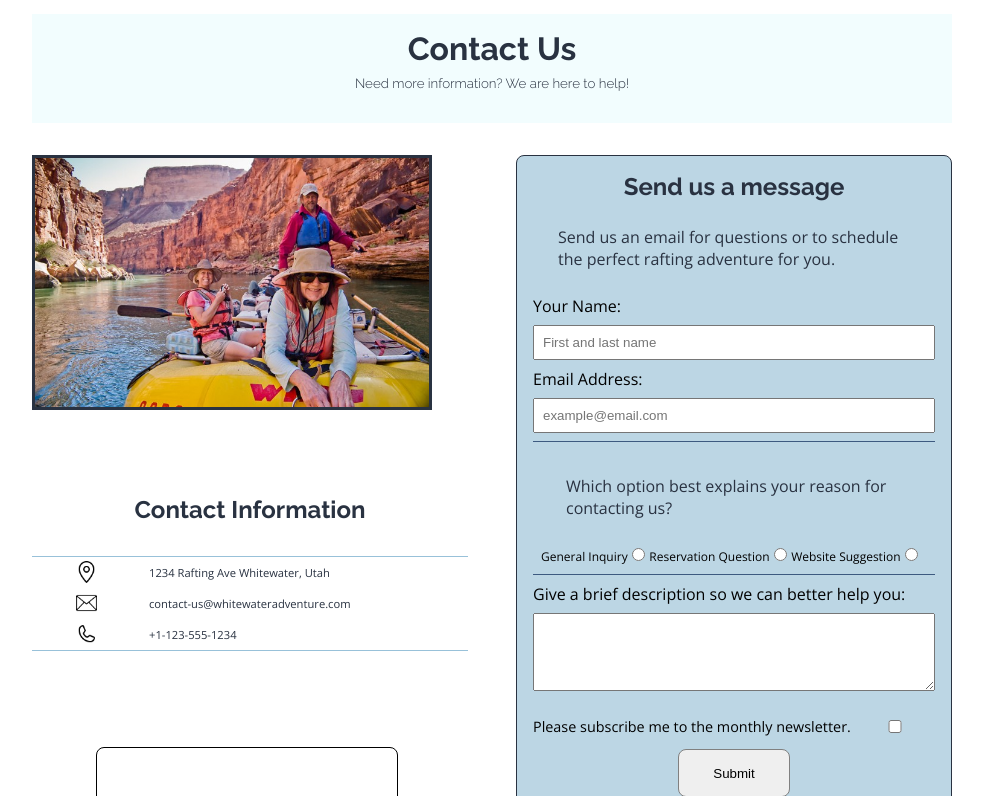
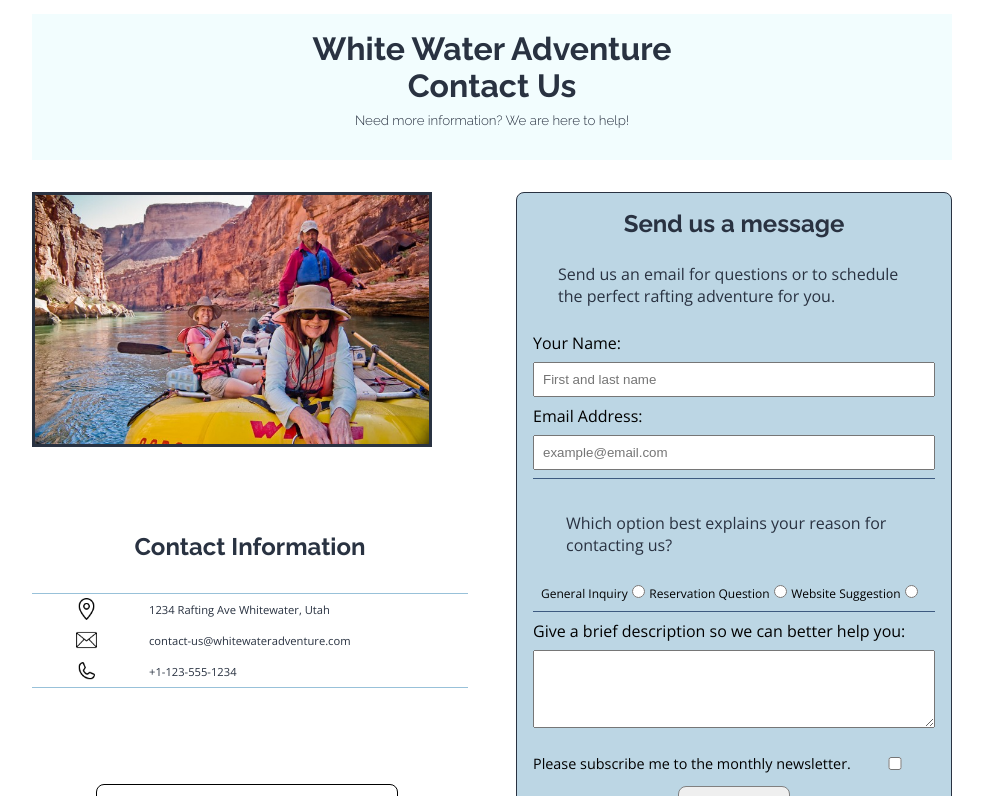
Before and after one commit to lishdiane/wdd130, a plain HTML site: page wwr/contact.html in a window 1280 px wide. Shown: the part 156-952 px from the top of the page, without its empty margins (148-1131 px from the left). Drawn offline with nearby package versions, Linux system fonts and the light colour scheme; grey boxes are pictures that could not be loaded.

Commit message:
contact us

```diff
--- a/wwr/contact.html
+++ b/wwr/contact.html
@@ -21,7 +21,7 @@
         <main>
 
             <div class="heading1">
-                <h1>Contact Us</h1>
+                <h1>White Water Adventure<br>Contact Us</h1>
                 <h2>Need more information? We are here to help!</h2>
             </div>
             <div class="grid">
@@ -65,7 +65,7 @@
                             <label for="checkbox">Please subscribe me to the monthly newsletter.</label>
                             <input type="checkbox" id="checkbox" name="subscribe" value="true">
                         </div>
-                        <button type="submit" name="submit">Submit</button>
+                        <button type="send" name="submit">Send</button>
                     </form>
                     <section class="review">
                         <p>"We had a great time! The guides were very experienced and made the experice fun and educational."</p>
```
